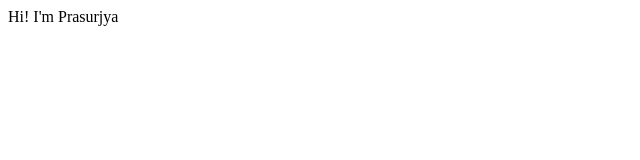
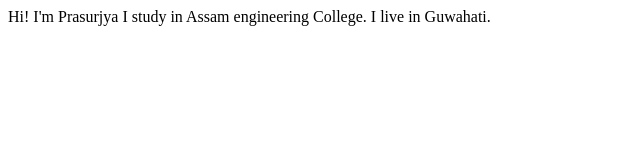
Before and after one commit to PrasurjyaKashyap/prasurjyakashyap-site, a plain HTML site: page index.html in a window 1280 px wide. Shown: the whole page, without its empty margins (0-640 px from the left). Drawn offline with Linux system fonts and the light colour scheme.

Commit message:
Docs: Info

```diff
--- a/index.html
+++ b/index.html
@@ -7,5 +7,6 @@
 </head>
 <body>
     Hi! I'm Prasurjya
+    I study in Assam engineering College. I live in Guwahati.
 </body>
 </html>
```
